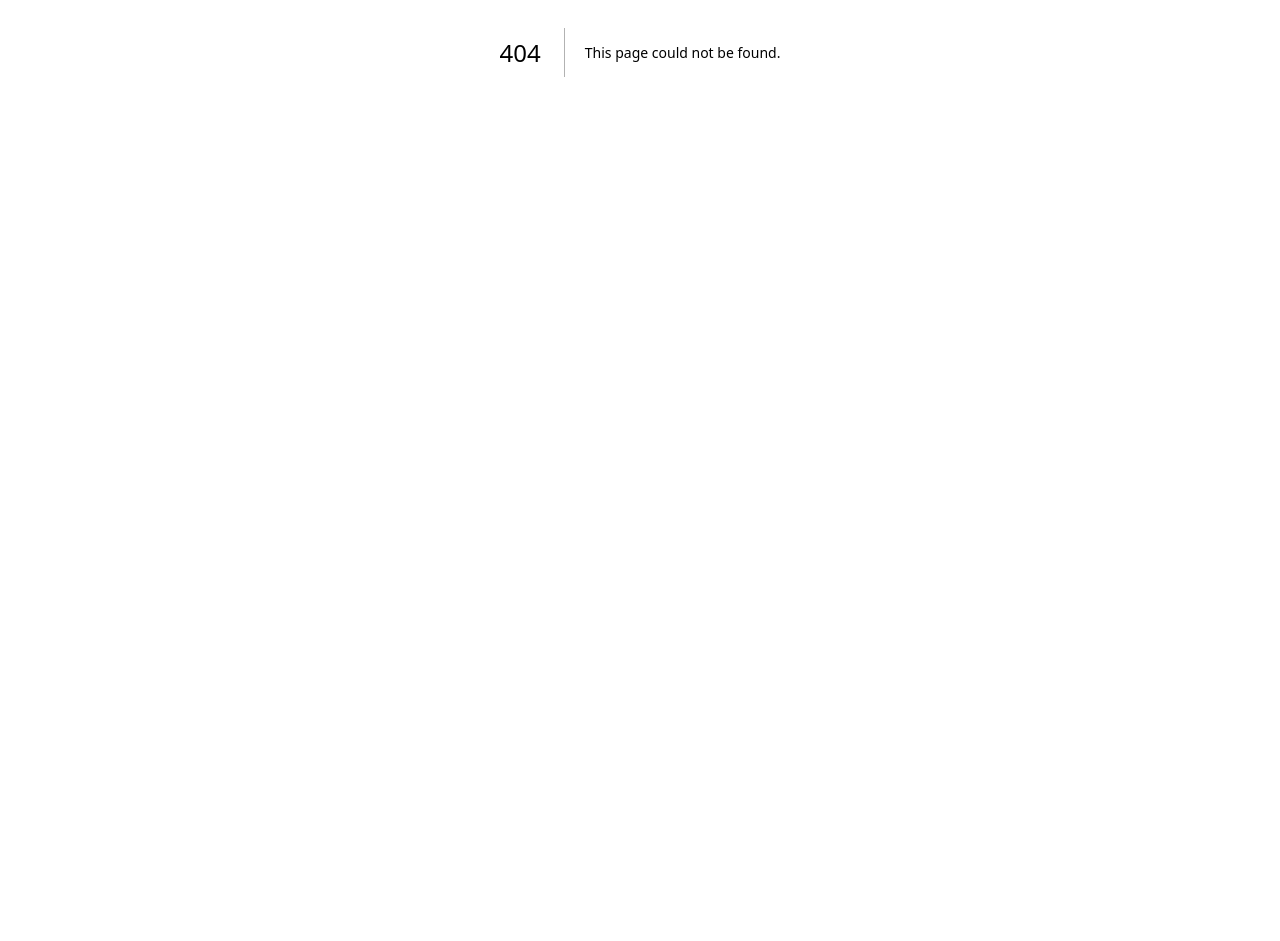
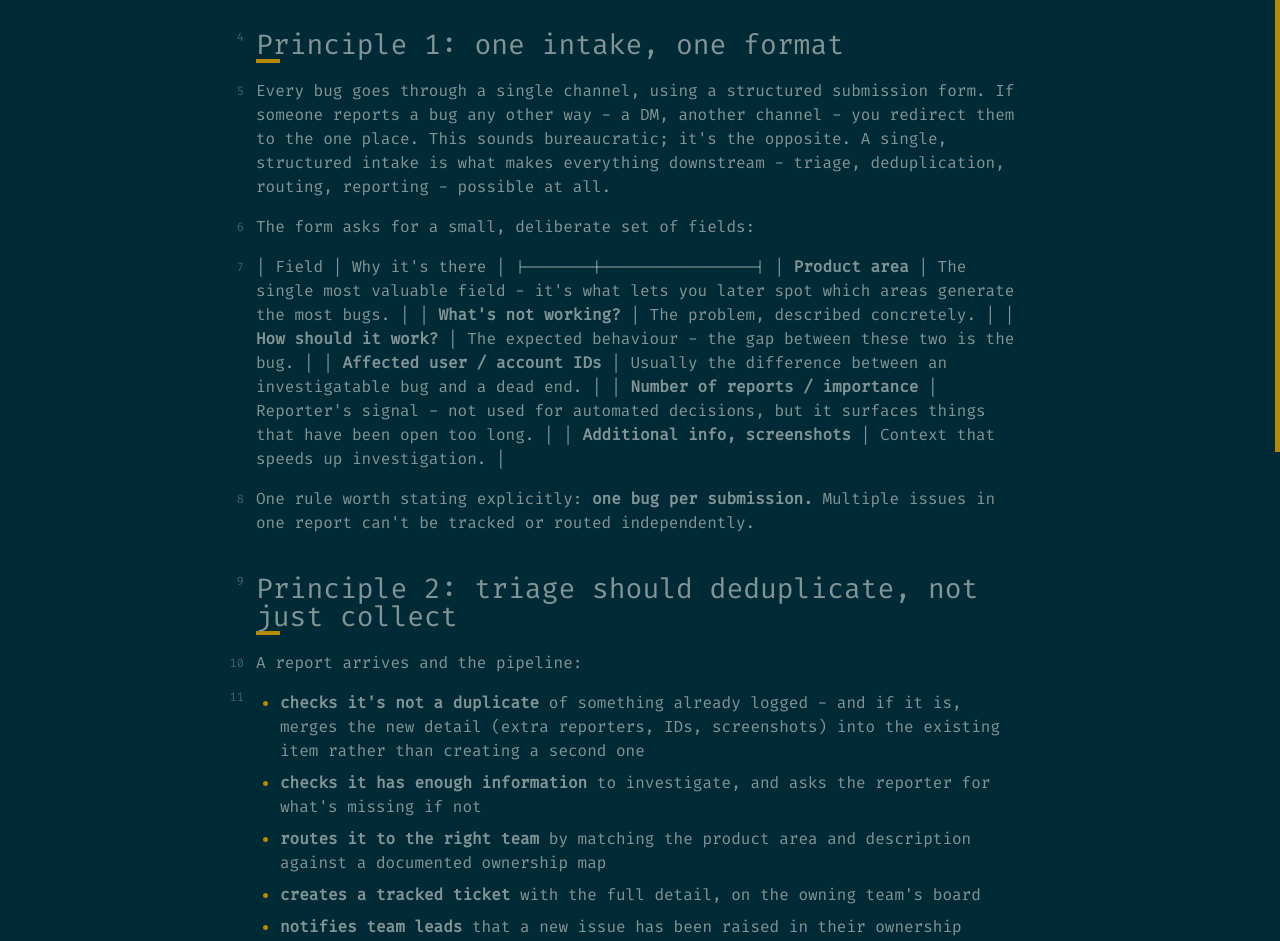
Before and after one commit to ajcumine/ajcumine, a Next.js app: page /blog/designing-a-bug-process in a window 1280 px wide. Before the commit this address had no page. Shown: the part 348-1289 px from the top of the page. Before the commit the page ends 800 px from the top, so only its background shows below. Built offline with nearby package versions, Linux system fonts and the light colour scheme.

Commit message:
add bug process blog post and remark-gfm dependency

```diff
--- a/package.json
+++ b/package.json
@@ -17,6 +17,7 @@
     "react-icons": "^5.4.0",
     "react-markdown": "^9.0.3",
     "react-syntax-highlighter": "^15.6.1",
+    "remark-gfm": "^4.0.1",
     "styled-components": "^6.1.14"
   },
   "devDependencies": {
--- /dev/null
+++ b/pages/blog/designing-a-bug-process.tsx
@@ -0,0 +1,24 @@
+import fs from 'fs/promises';
+
+import React from 'react';
+
+import { Markdown } from '../../components/Markdown';
+import { Page } from '../../components/Page';
+
+export async function getStaticProps() {
+  const content = await fs.readFile('public/docs/blog/designing-a-bug-process.md', { encoding: 'utf8' });
+
+  return {
+    props: { content },
+  };
+}
+
+const DesigningABugProcess = ({ content }: { content: string }) => {
+  return (
+    <Page>
+      <Markdown content={content} />
+    </Page>
+  );
+};
+
+export default DesigningABugProcess;
--- /dev/null
+++ b/public/docs/blog/designing-a-bug-process.md
@@ -0,0 +1,78 @@
+
+# Designing a bug process that closes the loop
+
+Written: 1st April 2026
+
+Most bug processes fail in the same two places: reports scatter across DMs, spreadsheets and half a dozen channels, and once a bug *is* logged the reporter never hears anything again. I set out to fix both - one place to report, and a loop that actually closes back to the person who reported it. Then I automated the middle so it ran itself.
+
+## Principle 1: one intake, one format
+
+Every bug goes through a single channel, using a structured submission form. If someone reports a bug any other way - a DM, another channel - you redirect them to the one place. This sounds bureaucratic; it's the opposite. A single, structured intake is what makes everything downstream - triage, deduplication, routing, reporting - possible at all.
+
+The form asks for a small, deliberate set of fields:
+
+| Field | Why it's there |
+|-------|----------------|
+| **Product area** | The single most valuable field - it's what lets you later spot which areas generate the most bugs. |
+| **What's not working?** | The problem, described concretely. |
+| **How should it work?** | The expected behaviour - the gap between these two is the bug. |
+| **Affected user / account IDs** | Usually the difference between an investigatable bug and a dead end. |
+| **Number of reports / importance** | Reporter's signal - not used for automated decisions, but it surfaces things that have been open too long. |
+| **Additional info, screenshots** | Context that speeds up investigation. |
+
+One rule worth stating explicitly: **one bug per submission.** Multiple issues in one report can't be tracked or routed independently.
+
+## Principle 2: triage should deduplicate, not just collect
+
+A report arrives and the pipeline:
+
+- **checks it's not a duplicate** of something already logged - and if it is, merges the new detail (extra reporters, IDs, screenshots) into the existing item rather than creating a second one
+- **checks it has enough information** to investigate, and asks the reporter for what's missing if not
+- **routes it to the right team** by matching the product area and description against a documented ownership map
+- **creates a tracked ticket** with the full detail, on the owning team's board
+- **notifies team leads** that a new issue has been raised in their ownership domain
+
+For genuinely ambiguous ownership, it flags for a human rather than guessing.
+
+The deduplication matters more than it looks. It means you can tell people: *report it even if you think someone already has.* Nothing is lost to a merge, so no one stays silent - and you get a truer picture of how often something is really happening.
+
+## Principle 3: close the loop
+
+When the triage and assignment pipeline is complete, another pipeline begins to assess the current status of all previously triaged reports. The pipeline:
+
+- **checks if the bug has been resolved** by checking the current state of the thread and looking for completion or resolution indicators, if it has then the pipeline moves onto the next report as there is nothing left to do
+- **checks it's status** against the live status of the tracked ticket on the owning team's board
+- **updates the report thread** with the current status if the status has changed since the previous check
+- **notifies the reporter** if the issue has been resolved
+
+Once a bug is logged, the reporter should not have to go hunting through a tracker to find out what happened to it. Status flows back to them where they reported it: acknowledged, triaged, routed to a team, ticket created - and, as it progresses, being investigated, fix in progress, done.
+
+The reporter never has to leave the place they started. That's what turns a reporting form into a process people actually trust and keep using.
+
+This closes the loop.
+
+## Automating the whole thing
+
+I built the pipeline that runs all of the above automatically. It reads new reports, triages and deduplicates them, routes them to the owning team, opens tracked tickets, and posts status back to the reporter - using the report's own comment thread as the state store, so the system stays stateless and there's a single, auditable record per bug. The entire pipeline was built using Slack workflows, Claude, and a number of MCP tools into our team resources.
+
+Some design decisions worth calling out:
+
+- **Threads as state.** Rather than a separate database, each report's thread *is* its state. It's simple, transparent, and self-healing - the source of truth is the same place humans are already looking.
+- **Conservative by default.** When the automation isn't confident - an ambiguous duplicate, an unclear owner - it defers to a human instead of acting. Being wrong quietly is worse than asking.
+- **Staged rollout.** It started running on a schedule with a human monitoring output, before moving toward real-time processing. Automating a judgement-heavy workflow is something you earn trust in gradually, not something you flip on at full confidence.
+
+Results: `110 reports processed`, `8.2% - dedupe rate`, `92% - ownership assignment (8% unowned and asked for assistance)`.
+
+## What I'd do next
+
+The process is a starting point, and the roadmap says as much about the thinking as the process does:
+
+- **Real-time triage** - move from a schedule to processing each report the moment it arrives.
+- ✅ Complete: **Status updates in-thread** - post progress automatically as the ticket moves, so reporters never check the tracker.
+- **Weekly quality reports** - visibility on bugs reported, triaged, open per team, average time-to-fix, and which product areas generate the most - the data that turns firefighting into root-cause work.
+- ✅ Complete: **Resolution notifications** - tell the reporter, where they reported, when their bug is fixed.
+- ✅ Complete: **Direct team-lead notifications** - so nothing slips because a tracker notification was missed.
+
+---
+
+*Written from a bug process and automation I designed and shipped. The principles - single intake, deduplicating triage, and a closed loop back to the reporter - transfer to any team; the automation is what made them cheap enough to hold to.*
```
Also changed, not shown: pages/blog/index.tsx (+6 -5 lines), 1 other file (tests, documents, lock files or other folders).
